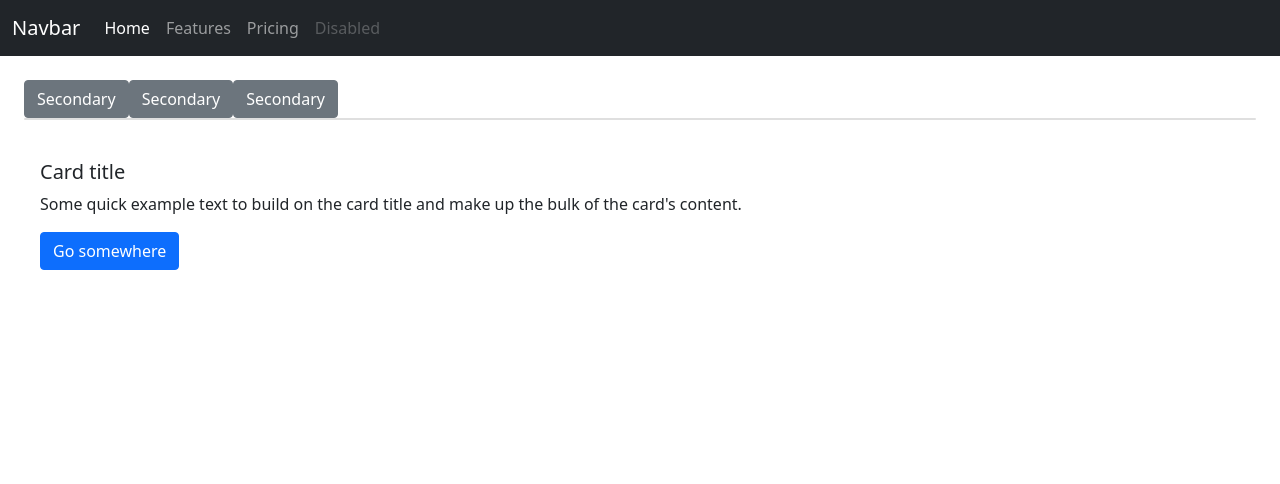
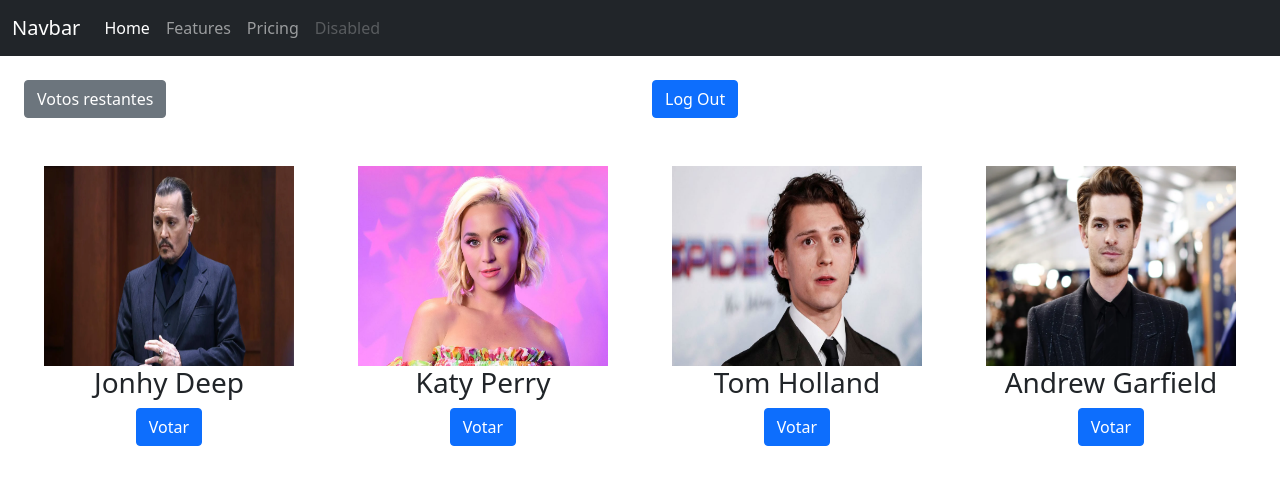
Before and after one commit to rodrigo-espino/hackathon-2022, a React (Create React App) app: page /voting in a window 1280 px wide. Shown: the top 484 px of the page. Built offline with nearby package versions, Linux system fonts and the light colour scheme.

Commit message:
Kill us please

```diff
--- a/src/Pages/voting.js
+++ b/src/Pages/voting.js
@@ -3,16 +3,58 @@ import React from 'react'
 export function Vote() {
   return (
     <>
-    <button type="button" className="btn btn-secondary">Secondary</button>
-    <button type="button" className="btn btn-secondary">Secondary</button>
-    <button type="button" className="btn btn-secondary">Secondary</button>
-    <div className="card"></div>
-      <img src="" className="" alt=""/>
-        <div className="card-body">
-          <h5 className="card-title">Card title</h5>
-          <p className="card-text">Some quick example text to build on the card title and make up the bulk of the card's content.</p>
-          <a href="#" className="btn btn-primary">Go somewhere</a>
-          </div>
+    <div class="d-grid gap-2 d-md-flex justify-content-md-end"></div>
+      <div className="row">
+    <div className="col-md-6">
+      <button type="button" className="btn btn-secondary">Votos restantes</button>
+      </div>
+      <div className="col-md-6">
+       <button class="btn btn-primary me-md-2" type="button">Log Out</button>
+       </div>
+       <div className="col-md-6">
+<br />
+<br />
+       </div>
+       </div>
+       <div className="row">
+        <div className="col-md-3">
+          <center>
+            <img src="jonhy.jpg" className="Candidato" />
+          </center>
+          <center>
+            <h3>Jonhy Deep</h3>
+            <a href="#" className="btn btn-primary">Votar</a>
+          </center>
+        </div>
+        <div className="col-md-3">
+          <center>
+            <img src="KatyPerry.jpg" className="Candidato" />
+          </center>
+          <center>
+            <h3>Katy Perry</h3>
+            <a href="#" className="btn btn-primary">Votar</a>
+          </center>
+        </div>
+        <div className="col-md-3">
+          <center>
+            <img src="TomHolland.jpg" className="Candidato" />
+          </center>
+          <center>
+            <h3>Tom Holland</h3>
+            <a href="#" className="btn btn-primary">Votar</a>
+          </center>
+        </div>
+        <div className="col-md-3">
+          <center>
+            <img src="AndrewGarfield.jpg" className="Candidato" />
+          </center>
+          <center>
+            <h3>Andrew Garfield</h3>
+            <a href="#" className="btn btn-primary">Votar</a>
+          </center>
+        </div>
+        </div>
+
           </>
         )
       }
```
